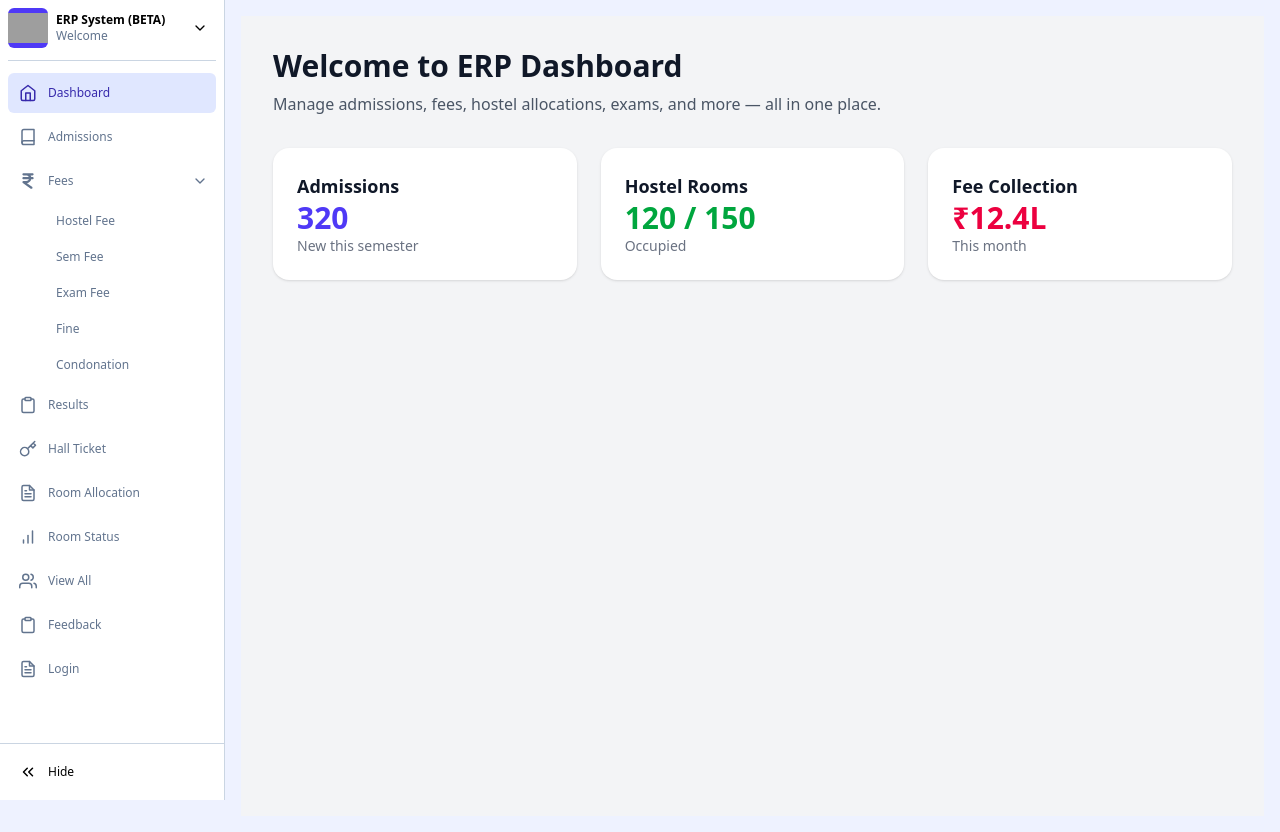
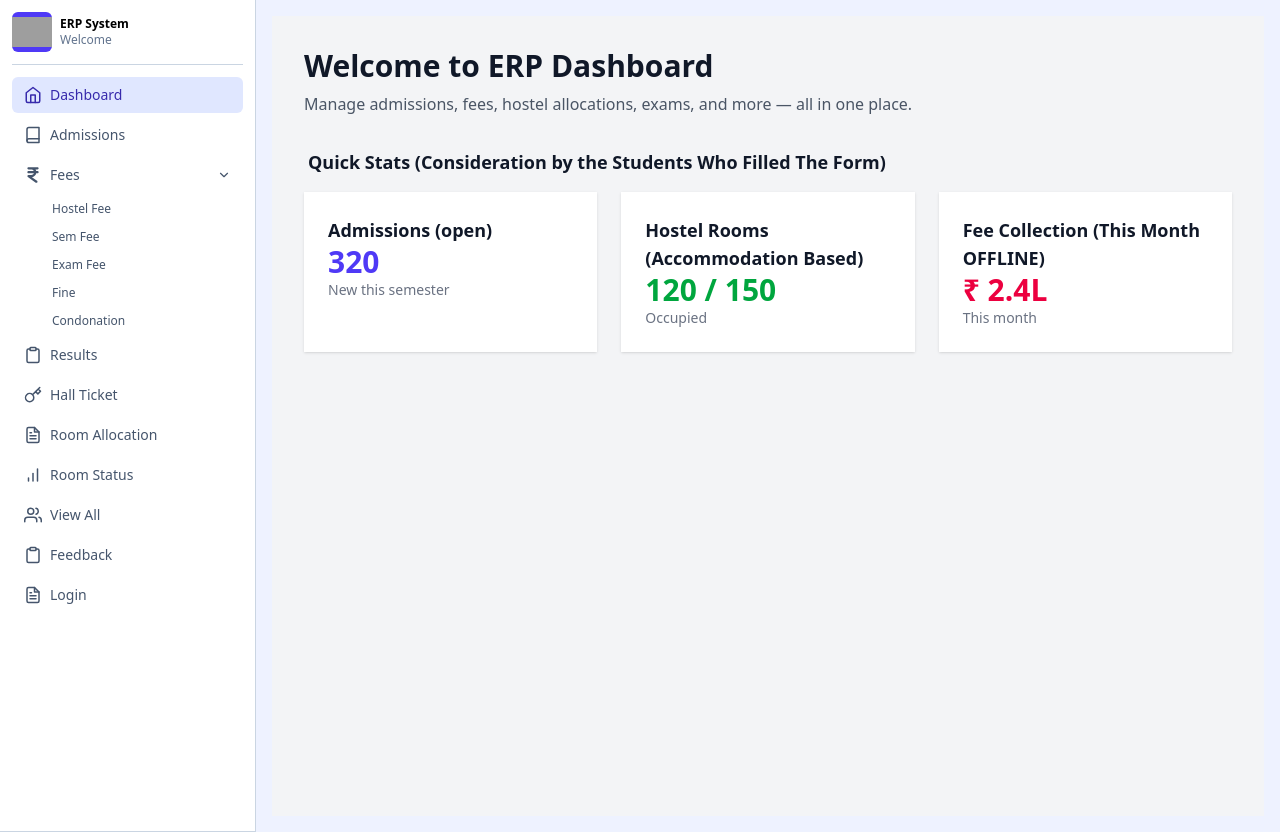
Before and after one commit to Hemanth-Moka/ERP_SIH98-T-14, a React (Vite) app: page / in a window 1280 px wide. Both pictures are taken after a click on the button "Fees". Built offline with nearby package versions, Linux system fonts and the light colour scheme; grey boxes are pictures that could not be loaded.

Commit message:
Updated pages v2 / @pages

```diff
--- a/src/App.jsx
+++ b/src/App.jsx
@@ -12,6 +12,7 @@ import Roomallocation from "./Pages/Hostel/Roomallocation";
 import RoomStatus from "./Pages/Hostel/RoomStatus";
 import Fee from "./Pages/Fee";
 import Admissions from "./Pages/Admissions";
+import NotFound from "./Pages/NotFound";
 import Feedback from "./Pages/Feedback";
 
 // Fee Subpages
@@ -47,6 +48,7 @@ function App() {
           <Route path="roomstatus" element={<RoomStatus />} />
           <Route path="fee" element={<Fee />} />
           <Route path="admissions" element={<Admissions />} />
+          <Route path="*" element={<NotFound />} />
         </Route>
       </Routes>
     </Router>
--- a/src/Pages/Dashboard.jsx
+++ b/src/Pages/Dashboard.jsx
@@ -2,9 +2,6 @@
 import React, { useState } from "react";
 import {
   FiBarChart,
-  FiChevronDown,
-  FiChevronsRight,
-  FiDollarSign,
   FiHome,
   FiUsers,
   FiFileText,
@@ -12,15 +9,21 @@ import {
   FiKey,
   FiBook,
   FiChevronRight,
+  FiChevronDown,
 } from "react-icons/fi";
-import { motion, AnimatePresence } from "framer-motion";
 import { NavLink, Outlet } from "react-router-dom";
 import { FaIndianRupeeSign } from "react-icons/fa6";
 
+/* -------------------- Dashboard -------------------- */
 const Dashboard = () => {
   return (
-    <div className="flex bg-indigo-50 min-h-screen">
+    <div className="flex flex-col md:flex-row bg-indigo-50 min-h-screen">
+      {/* Sidebar - always visible */}
+      <div className="w-full md:w-64 md:shrink-0 border-b md:border-r border-slate-300 bg-white overflow-y-auto">
         <Sidebar />
+      </div>
+
+      {/* Page Content */}
       <div className="flex-1 p-4">
         <Outlet />
       </div>
@@ -30,9 +33,9 @@ const Dashboard = () => {
 
 export default Dashboard;
 
+/* -------------------- Sidebar -------------------- */
 const Sidebar = () => {
-  const [open, setOpen] = useState(true);
-  const [feeOpen, setFeeOpen] = useState(false); // Fee dropdown
+  const [feeOpen, setFeeOpen] = useState(false);
 
   const menuItems = [
     { title: "Dashboard", icon: FiHome, path: "/" },
@@ -40,7 +43,6 @@ const Sidebar = () => {
     {
       title: "Fees",
       icon: FaIndianRupeeSign,
-      path: "/fee",
       dropdown: [
         { title: "Hostel Fee", path: "/fee/hostel" },
         { title: "Sem Fee", path: "/fee/semester" },
@@ -59,180 +61,78 @@ const Sidebar = () => {
   ];
 
   return (
-    <motion.nav
-      layout
-      className="sticky top-0 h-screen shrink-0 border-r border-slate-300 bg-white p-2 relative"
-      style={{ width: open ? "225px" : "fit-content" }}
-    >
-      <TitleSection open={open} />
+    <nav className="p-3 space-y-1">
+      {/* Logo / Title */}
+      <div className="mb-3 border-b border-slate-300 pb-3 flex items-center gap-2">
+        <Logo />
+        <div>
+          <span className="block text-xs font-semibold">ERP System</span>
+          <span className="block text-xs text-slate-500">Welcome</span>
+        </div>
+      </div>
 
-      <div className="space-y-1">
+      {/* Menu Items */}
       {menuItems.map((item) =>
         item.dropdown ? (
           <div key={item.title}>
-              <motion.button
-                layout
+            <button
               onClick={() => setFeeOpen((prev) => !prev)}
-                className="relative flex h-10 w-full items-center rounded-md transition-colors text-slate-500 hover:bg-slate-100"
+              className="flex items-center justify-between w-full rounded-md px-3 py-2 text-sm font-medium text-slate-600 hover:bg-slate-100"
             >
-                <motion.div className="grid h-full w-10 place-content-center text-lg">
-                  <item.icon />
-                </motion.div>
-                {open && (
-                  <motion.span
-                    layout
-                    initial={{ opacity: 0, y: 12 }}
-                    animate={{ opacity: 1, y: 0 }}
-                    transition={{ delay: 0.125 }}
-                    className="text-xs font-medium flex-1 text-left"
-                  >
+              <div className="flex items-center gap-2">
+                <item.icon className="text-lg" />
                 {item.title}
-                  </motion.span>
-                )}
-                {open && (
-                  <motion.div className="mr-2 transition-transform">
+              </div>
               {feeOpen ? <FiChevronDown /> : <FiChevronRight />}
-                  </motion.div>
-                )}
-              </motion.button>
-
-              {/* Dropdown Items with animation */}
-              <AnimatePresence>
-                {feeOpen && open && (
-                  <motion.div
-                    initial={{ opacity: 0, height: 0 }}
-                    animate={{ opacity: 1, height: "auto" }}
-                    exit={{ opacity: 0, height: 0 }}
-                    className="ml-10 flex flex-col space-y-1 mt-1 overflow-hidden"
-                  >
+            </button>
+            {feeOpen && (
+              <div className="ml-8 flex flex-col space-y-1 mt-1">
                 {item.dropdown.map((sub) => (
                   <NavLink
                     key={sub.title}
                     to={sub.path}
                     className={({ isActive }) =>
-                          `relative flex h-8 items-center rounded-md pl-2 text-xs transition-colors ${
+                      `block px-2 py-1 rounded-md text-xs ${
                         isActive
                           ? "bg-indigo-100 text-indigo-800"
-                              : "text-slate-500 hover:bg-slate-100"
+                          : "text-slate-600 hover:bg-slate-100"
                       }`
                     }
                   >
                     {sub.title}
                   </NavLink>
                 ))}
-                  </motion.div>
+              </div>
             )}
-              </AnimatePresence>
           </div>
         ) : (
-            <Option
+          <NavLink
             key={item.title}
-              Icon={item.icon}
-              title={item.title}
-              path={item.path}
-              open={open}
-            />
+            to={item.path}
+            className={({ isActive }) =>
+              `flex items-center gap-2 rounded-md px-3 py-2 text-sm font-medium ${
+                isActive
+                  ? "bg-indigo-100 text-indigo-800"
+                  : "text-slate-600 hover:bg-slate-100"
+              }`
+            }
+          >
+            <item.icon className="text-lg" />
+            {item.title}
+          </NavLink>
         )
       )}
-      </div>
-
-      <ToggleClose open={open} setOpen={setOpen} />
-    </motion.nav>
+    </nav>
   );
 };
 
-const Option = ({ Icon, title, path, open }) => {
-  return (
-    <NavLink
-      to={path}
-      className={({ isActive }) =>
-        `relative flex h-10 w-full items-center rounded-md transition-colors ${
-          isActive
-            ? "bg-indigo-100 text-indigo-800"
-            : "text-slate-500 hover:bg-slate-100"
-        }`
-      }
-    >
-      <motion.div layout className="grid h-full w-10 place-content-center text-lg">
-        <Icon />
-      </motion.div>
-      {open && (
-        <motion.span
-          layout
-          initial={{ opacity: 0, y: 12 }}
-          animate={{ opacity: 1, y: 0 }}
-          transition={{ delay: 0.125 }}
-          className="text-xs font-medium"
-        >
-          {title}
-        </motion.span>
-      )}
-    </NavLink>
-  );
-};
-
-const TitleSection = ({ open }) => {
-  return (
-    <div className="mb-3 border-b border-slate-300 pb-3">
-      <div className="flex cursor-pointer items-center justify-between rounded-md transition-colors hover:bg-slate-100">
-        <div className="flex items-center gap-2">
-          <Logo />
-          {open && (
-            <motion.div
-              layout
-              initial={{ opacity: 0, y: 12 }}
-              animate={{ opacity: 1, y: 0 }}
-              transition={{ delay: 0.125 }}
-            >
-              <span className="block text-xs font-semibold">ERP System (BETA)</span>
-              <span className="block text-xs text-slate-500">Welcome</span>
-            </motion.div>
-          )}
-        </div>
-        {open && <FiChevronDown className="mr-2" />}
-      </div>
-    </div>
-  );
-};
-
-const Logo = () => {
-  return (
-    <motion.div
-      layout
-      className="grid size-10 shrink-0 place-content-center rounded-md bg-indigo-600"
-    >
+/* -------------------- Logo -------------------- */
+const Logo = () => (
+  <div className="grid size-10 shrink-0 place-content-center rounded-md bg-indigo-600">
     <img
       src="https://t4.ftcdn.net/jpg/05/23/57/61/360_F_523576164_gn6YfEv3zm2tZdR8sSzt89NmTnxdrY8d.jpg"
       alt="Logo"
       className="w-12 h-auto"
     />
-    </motion.div>
+  </div>
 );
-};
-
-const ToggleClose = ({ open, setOpen }) => {
-  return (
-    <motion.button
-      layout
-      onClick={() => setOpen((pv) => !pv)}
-      className="absolute bottom-0 left-0 right-0 border-t border-slate-300 transition-colors hover:bg-slate-100"
-    >
-      <div className="flex items-center p-2">
-        <motion.div layout className="grid size-10 place-content-center text-lg">
-          <FiChevronsRight className={`transition-transform ${open && "rotate-180"}`} />
-        </motion.div>
-        {open && (
-          <motion.span
-            layout
-            initial={{ opacity: 0, y: 12 }}
-            animate={{ opacity: 1, y: 0 }}
-            transition={{ delay: 0.125 }}
-            className="text-xs font-medium"
-          >
-            Hide
-          </motion.span>
-        )}
-      </div>
-    </motion.button>
-  );
-};
--- /dev/null
+++ b/src/Pages/NotFound.jsx
@@ -0,0 +1,51 @@
+// src/Pages/NotFound.jsx
+import React from "react";
+import { Link } from "react-router-dom";
+import { FiHome, FiArrowLeftCircle } from "react-icons/fi";
+
+export default function NotFound() {
+  return (
+    <div className="flex flex-col items-center justify-center min-h-screen bg-gradient-to-br from-indigo-50 to-indigo-100 px-6">
+      <div className="text-center">
+        {/* Big 404 */}
+        <h1 className="text-9xl font-extrabold text-indigo-600 drop-shadow-lg">
+          404
+        </h1>
+        <h2 className="mt-4 text-3xl font-bold text-slate-800">
+          Page Not Found
+        </h2>
+        <p className="mt-2 text-slate-600 text-lg max-w-md mx-auto">
+          Sorry, the page you’re looking for doesn’t exist, has been moved, or
+          is under maintenance.
+        </p>
+
+        {/* Actions */}
+        <div className="mt-8 flex flex-col sm:flex-row justify-center gap-4">
+          <Link
+            to="/"
+            className="flex items-center justify-center gap-2 px-6 py-3 rounded-lg bg-indigo-600 text-white font-medium shadow hover:bg-indigo-700 transition"
+          >
+            <FiHome size={20} />
+            Go to Dashboard
+          </Link>
+          <Link
+            to={-1}
+            className="flex items-center justify-center gap-2 px-6 py-3 rounded-lg border border-slate-300 text-slate-700 font-medium shadow hover:bg-slate-100 transition"
+          >
+            <FiArrowLeftCircle size={20} />
+            Go Back
+          </Link>
+        </div>
+      </div>
+
+{/*
+      <div className="mt-12">
+        <img
+          src="https://png.pngtree.com/png-vector/20210827/ourmid/pngtree-error-404-page-not-found-png-image_3832696.jpg"
+          alt="Not Found Illustration"
+          className="w-72 sm:w-96"
+        />
+      </div> */}
+    </div>
+  );
+}
--- a/src/Pages/Profile.jsx
+++ b/src/Pages/Profile.jsx
@@ -7,7 +7,7 @@ const Profile = () => {
   return (
     <div className="flex min-h-screen bg-gray-100 text-gray-900">
       {/* Sidebar (always visible) */}
-      {/* <Sidebar /> */}
+
 
       {/* Main content */}
       <main className="flex-1 p-8">
@@ -21,22 +21,24 @@ const Profile = () => {
         </div>
 
         {/* Quick Stats Cards */}
+        <h4 className="text-lg font-semibold ml-1 mb-4">Quick Stats (Consideration by the Students Who Filled The Form) </h4>
         <div className="grid grid-cols-1 md:grid-cols-3 gap-6 mb-8">
-          <div className="p-6 bg-white shadow rounded-2xl">
-            <h2 className="text-lg font-semibold">Admissions</h2>
+
+          <div className="p-6 bg-white shadow rounded-1xl">
+            <h2 className="text-lg font-semibold">Admissions  (open)</h2>
             <p className="text-3xl font-bold text-indigo-600">320</p>
             <p className="text-sm text-gray-500">New this semester</p>
           </div>
 
-          <div className="p-6 bg-white shadow rounded-2xl">
-            <h2 className="text-lg font-semibold">Hostel Rooms</h2>
+          <div className="p-6 bg-white shadow rounded-1xl">
+            <h2 className="text-lg font-semibold">Hostel Rooms (Accommodation Based)</h2>
             <p className="text-3xl font-bold text-green-600">120 / 150</p>
             <p className="text-sm text-gray-500">Occupied</p>
           </div>
 
-          <div className="p-6 bg-white shadow rounded-2xl">
-            <h2 className="text-lg font-semibold">Fee Collection</h2>
-            <p className="text-3xl font-bold text-rose-600">₹12.4L</p>
+          <div className="p-6 bg-white shadow rounded-1xl">
+            <h2 className="text-lg font-semibold">Fee Collection  (This Month OFFLINE)</h2>
+            <p className="text-3xl font-bold text-rose-600">₹ 2.4L</p>
             <p className="text-sm text-gray-500">This month</p>
           </div>
         </div>
```
Lines whose indentation alone changed are shown as unchanged.
